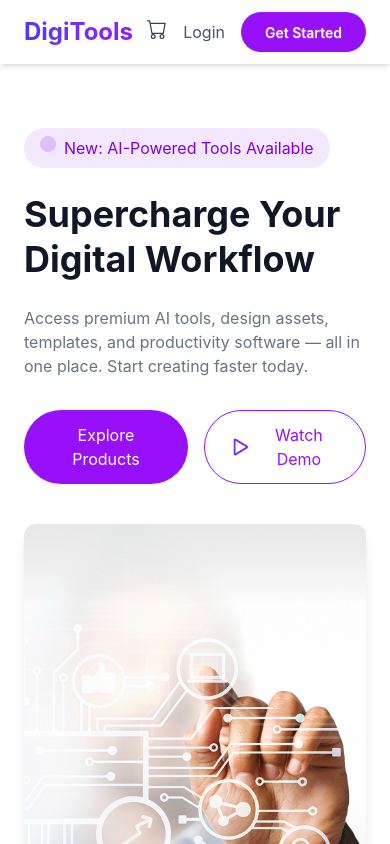
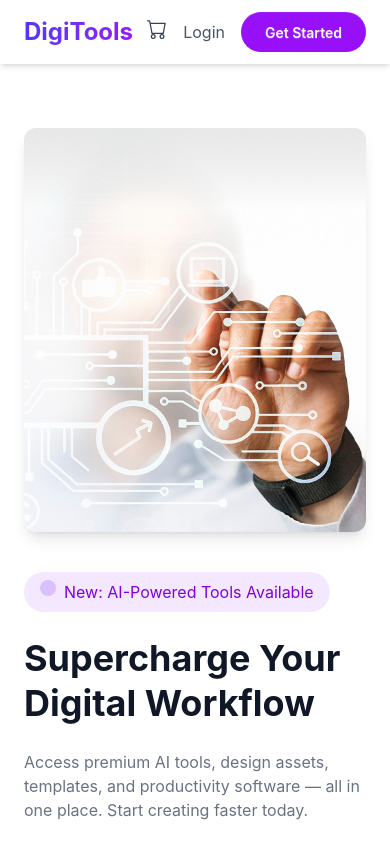
Before and after one commit to sahadathussain12/DigiTools-Platform, a React (Vite) app: page / in a window 390 px wide. Shown: the top 844 px of the page. Built offline with nearby package versions, Linux system fonts and the light colour scheme.

Commit message:
benner section responsive

```diff
--- a/src/component/Banner.jsx
+++ b/src/component/Banner.jsx
@@ -5,6 +5,15 @@ import banner from "../assets/banner.png"
 const Banner = () => {
     return (
         <div className="max-w-[1200px] mx-auto px-6 py-16 flex flex-col lg:flex-row items-center justify-between gap-10">
+
+<div className="flex-1">
+        <img
+          src={banner}
+          alt="banner"
+          className="rounded-xl shadow-lg w-full"
+        />
+      </div>
+
 
       <div className="flex-1">
 
@@ -27,11 +36,11 @@ const Banner = () => {
 
   <div className="flex gap-4 mt-8">
 
-    <button className="bg-purple-600 text-white px-6 py-3 rounded-full hover:bg-purple-700">
+    <button className="bg-purple-600 text-white  rounded-full hover:bg-purple-700">
       Explore Products
     </button>
 
-    <button className=" flex items-center gap-2 border border-purple-600 text-purple-600 px-6 py-3 rounded-full hover:bg-purple-50">
+    <button className=" flex items-center gap-2 border border-purple-600 text-purple-600  rounded-full hover:bg-purple-50">
     <img src={play} alt="" />  Watch Demo
     </button>
 
@@ -40,13 +49,7 @@ const Banner = () => {
 </div>
 
 
-      <div className="flex-1">
-        <img
-          src={banner}
-          alt="banner"
-          className="rounded-xl shadow-lg w-full"
-        />
-      </div>
+
 
     </div>
   );
--- a/src/component/Model.jsx
+++ b/src/component/Model.jsx
@@ -17,7 +17,7 @@ const Model = ({dataPromis,Active,setActive,selectedCart, setSelectedCart}) => {
                  <input
                    type="radio"
                    name="my_tabs_1"
-                   className="tab checked:bg-gradient-to-r checked:from-[#4F39F6] checked:to-[#9514FA] checked:text-white rounded-full px-10"
+                   className="tab bg-gradient-to-r from-[#4F39F6] to-[#9514FA] text-white rounded-full px-10"
                    aria-label="Products"
                    onClick={() => setActive("Products")}
                    defaultChecked
@@ -26,7 +26,7 @@ const Model = ({dataPromis,Active,setActive,selectedCart, setSelectedCart}) => {
                  <input
                    type="radio"
                    name="my_tabs_1"
-                   className="tab rounded-full w-40 "
+                   className="tab  rounded-full w-40 "
                    aria-label= {`Cart (${selectedCart.length})`}
                    onClick={() => setActive("Cart")}
                  />
```
